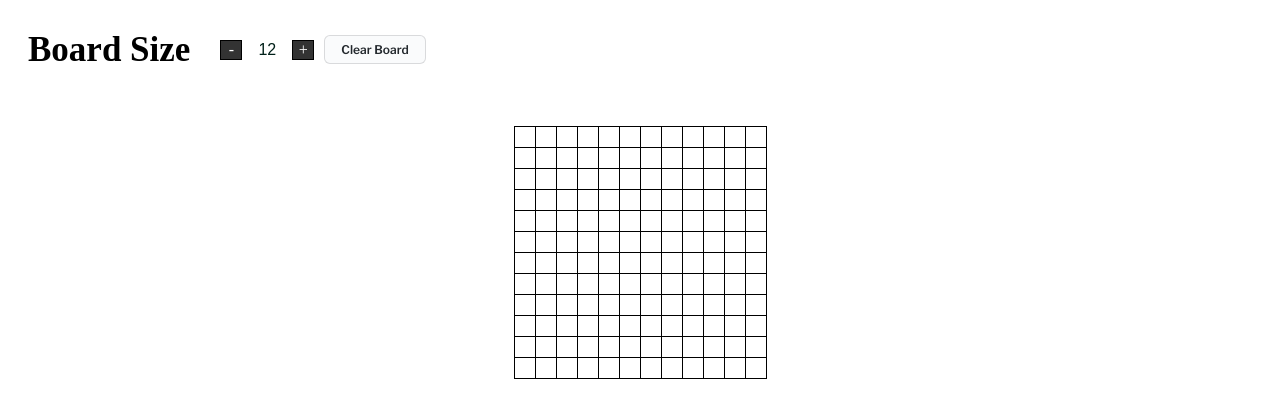
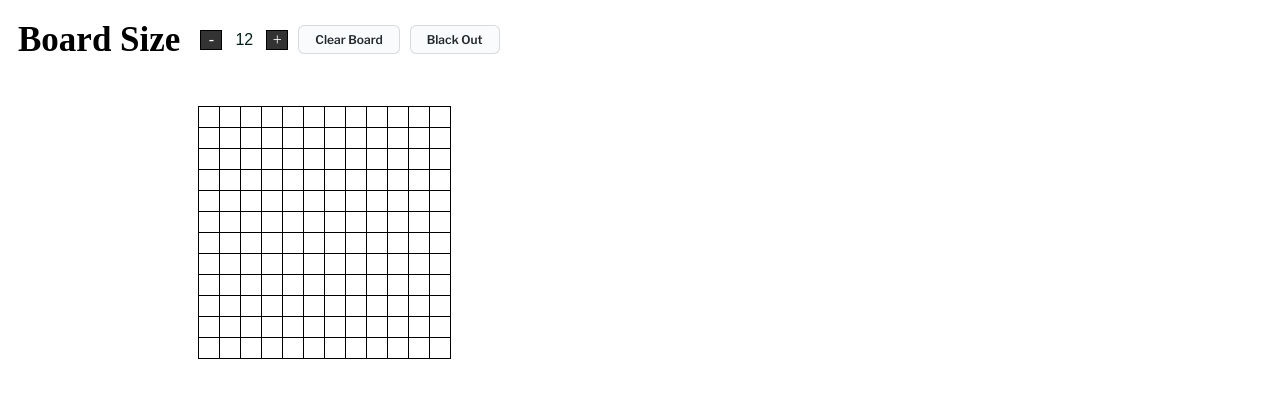
Before and after one commit to tthanhh-to/CrosswordBuilder, a plain HTML site: page index.html in a window 1280 px wide. Shown: the part 60-478 px from the top of the page. Drawn offline with nearby package versions, Linux system fonts and the light colour scheme; a web font is replaced by a local one.

Commit message:
grid in half now

```diff
--- a/index.html
+++ b/index.html
@@ -31,11 +31,17 @@
         <div id="numRight"></div>
       </div>
       <button id="clearBoard">Clear Board</button>
+      <button id="blackout">Black Out</button>
+
     </div>
     <br><br>
     <!-- creating the board-->
-    <table id="myBoard"></table>
-  </section>
+    <div class="container">
+      <div class="leftHalf">
+        <table id="myBoard"></table>
+      </div>
+    </div>
+    </section>
   <script src="script.js"></script>
 
 </body>
--- a/script.js
+++ b/script.js
@@ -4,7 +4,8 @@ const clearButton = document.getElementById('clearBoard');
 const board = document.getElementById('myBoard');
 const downloadButton = document.getElementById('save');
 const subButton = document.getElementById('numLeft');
-const addButton = document.getElementById('numRight')
+const addButton = document.getElementById('numRight');
+const blackoutButton = document.getElementById('blackout');
 
 // this function is used to create the size board requested for the user dynamically
 clearButton.addEventListener('click', generateDynamicBoard);
@@ -35,7 +36,6 @@ generateDynamicBoard();
 
 // Re-generate board when the size changes via keyboard entry.
 boardSizeInput.addEventListener('change', generateDynamicBoard);
-
 
 // add number then call generate board with the +/- button(UI)
 addButton.addEventListener('click', addBoard);
@@ -74,6 +74,13 @@ function getBoardData() {
   return data;
 }
 
+// blackout the cell and makes it unavailable to type/traverse in unless it's pressed
+blackoutButton.addEventListener('click', blackoutCell);
+
+function blackoutCell() {
+
+}
+
 // moves to the next cell when enter is pressed
 // register jQuery extension
 jQuery.extend(jQuery.expr[':'], {
@@ -81,7 +88,6 @@ jQuery.extend(jQuery.expr[':'], {
       return $(el).is('a, button, :input, [tabindex]');
   }
 });
-
 
 //for enter key
 $(document).on('keypress', 'input,select', function (e) {
@@ -95,6 +101,7 @@ $(document).on('keypress', 'input,select', function (e) {
   }
 });
 
+// allows the arrow keys to traverse through the board
 $(document).on('keydown', 'input,select', function (e) {
   const size = parseInt(boardSizeInput.value);
   if (e.key === 'ArrowUp' || e.key === 'ArrowDown' || e.key === "ArrowRight" || e.key === "ArrowLeft") {
@@ -128,7 +135,6 @@ $(document).on('keydown', 'input,select', function (e) {
   }
 });
 
-
 downloadButton.addEventListener
 ('click', async function () {
     const filename = 'boardData.pdf';
--- a/style.css
+++ b/style.css
@@ -43,7 +43,7 @@ label{
     font-weight: 700;
     font-style: normal;
     font-size: 35px;
-    margin: 20px;
+    padding: 10px;
 }
 
 /* aspects of the board */
@@ -73,7 +73,19 @@ label{
     background-color: #ffda00;
 }
 
-/* From Uiverse.io by Cybercom682 */
+/* board size number value */
+#boardSize {
+    width: 40px;
+    text-align: center;
+    border-radius: 13em;
+    outline: none;
+    border: none;
+    font-size: 16px; /* Adjust font size as needed */
+    color: #002019;
+    background-color: transparent;
+}
+
+/* left right btns */
 .numberControl {
     display: flex;
     align-items: center;
@@ -102,8 +114,8 @@ label{
 }
 
 .number-quantity {
-    padding: 0.25rem;
     border: 0;
+    padding: none;
     width: 15px;
     border-top: 1px solid black;
     border-bottom: 1px solid black;
@@ -114,24 +126,7 @@ label{
     background-color: #666666;
 }
 
-
-/* From Uiverse.io by Gautammsharma */
-/* main container for inputs */
-
-/* board size number */
-#boardSize {
-    width: 40px;
-    text-align: center;
-    border-radius: 13em;
-    outline: none;
-    border: none;
-    padding: 5px;
-    font-size: 16px; /* Adjust font size as needed */
-    color: #002019;
-    background-color: transparent;
-}
-
-/* generate board button */
+/* clear board button */
 button {
     font-family: "Libre Franklin", sans-serif;
     font-optical-sizing: auto;
@@ -166,5 +161,15 @@ button:active {
     flex-direction: row;
     gap: 10px;
     align-items: center;
+}
 
+.container {
+    display: grid;
+    grid-template-columns: 1fr 1fr; /* Two equal columns */
 }
+
+.left-half {
+/* Styles for the left half */
+    justify-content: center;
+    align-items: center;
+}
```
